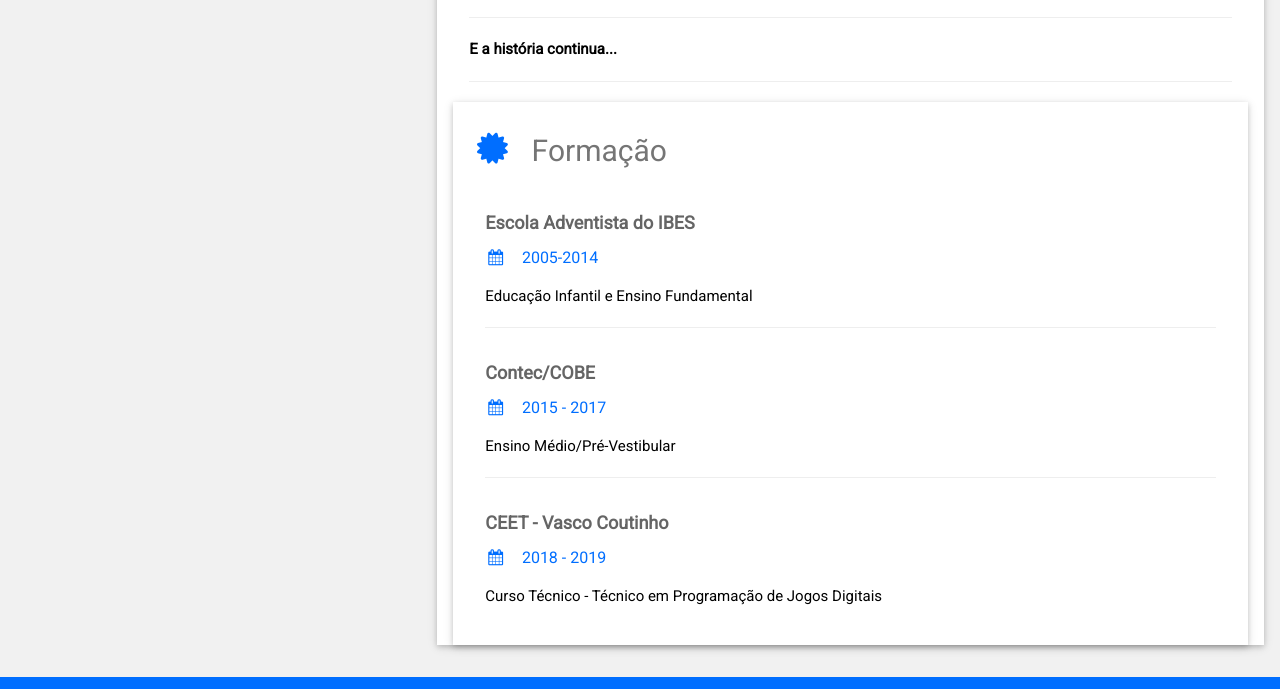
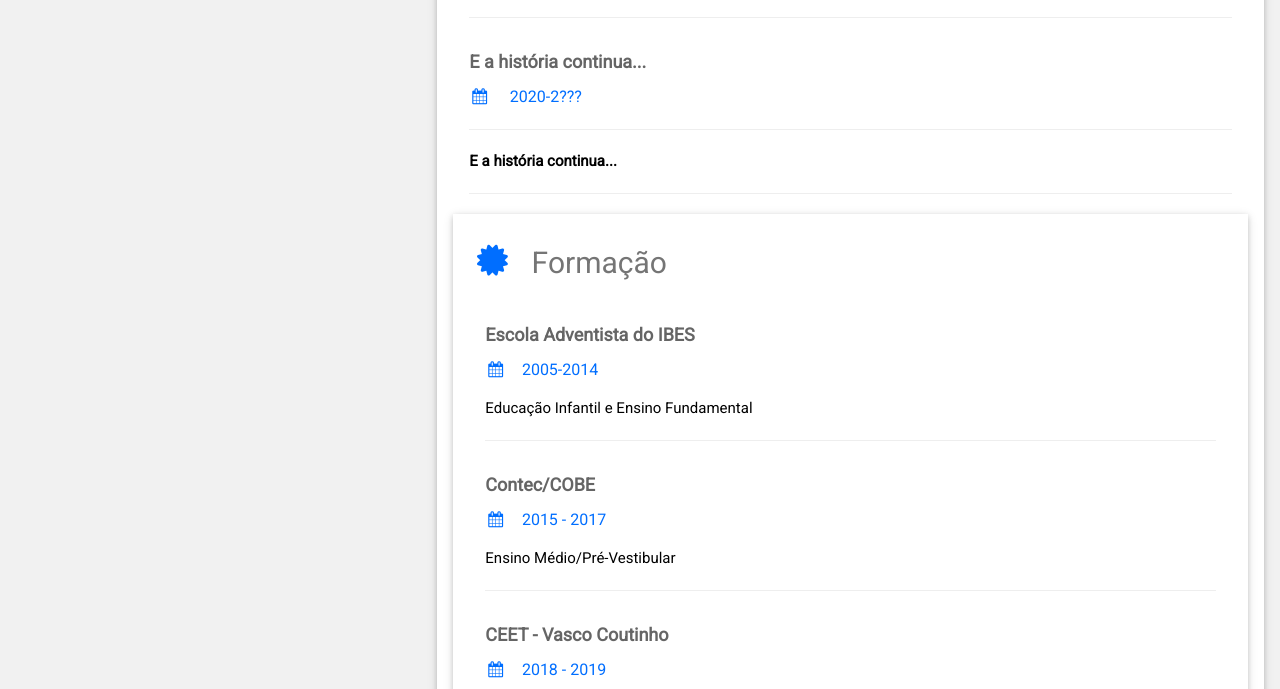
Before and after one commit to Matheus30cs/P-gina-Pessoal, a plain HTML site: page index.html in a window 1280 px wide. Shown: the part 2117-2806 px from the top of the page. Drawn offline with Linux system fonts and the light colour scheme.

Commit message:
Update index.html

```diff
--- a/index.html
+++ b/index.html
@@ -147,6 +147,12 @@ html,body,h1,h2,h3,h4,h5,h6 {font-family: "Roboto", sans-serif}
           <hr>
         </div>
         <div class="w3-container">
+          <h5 class="w3-opacity"><b>E a história continua...</b></h5>
+          <h6 class="w3-text-teal"><i class="fa fa-calendar fa-fw w3-margin-right"></i> 2020-2???</h6>
+          </p>
+          <hr>
+        </div>
+        <div class="w3-container">
           <b>E a história continua...</b>
           <hr>
         </div>
```
